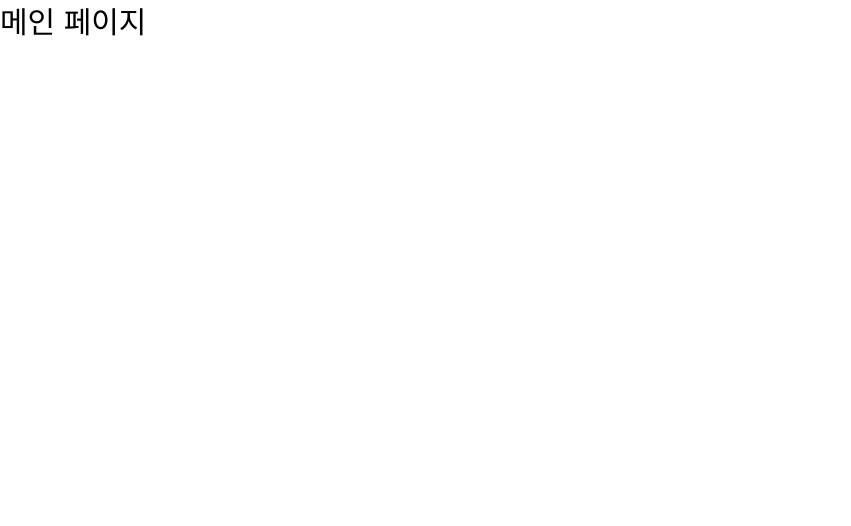
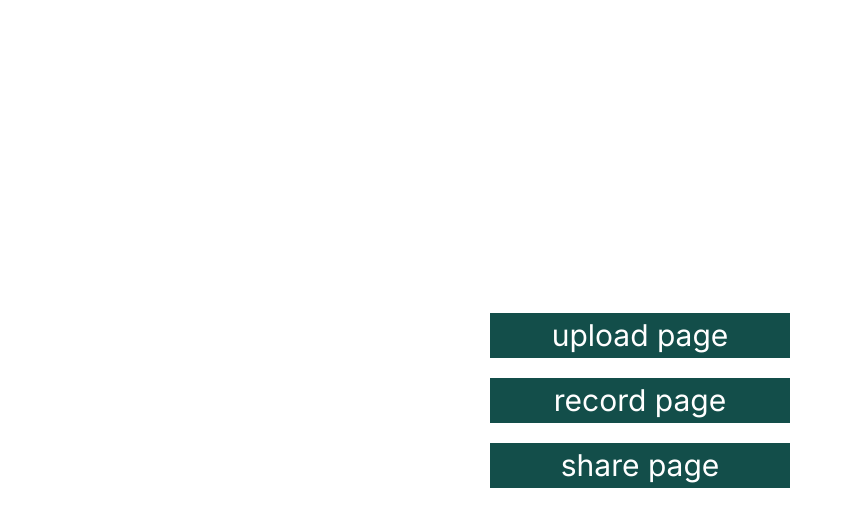
Before and after one commit to kimdonggu42/speech-to-text, a Next.js app: page / in a window 1280 px wide. Shown: the top 526 px of the page, without its empty margins (0-851 px from the left). Built offline with nearby package versions, Linux system fonts and the light colour scheme.

Commit message:
메인 페이지 카테고리 추가

```diff
--- a/src/app/page.tsx
+++ b/src/app/page.tsx
@@ -1,3 +1,27 @@
+'use client';
+
+import { useRouter } from 'next/navigation';
+
+const category = [{ path: 'upload' }, { path: 'record' }, { path: 'share' }];
+
 export default function Home() {
-  return <main className='text-[30px]'>메인 페이지</main>;
+  const router = useRouter();
+
+  return (
+    <main className='flex h-screen items-center justify-center'>
+      <ul className='flex w-[300px] flex-col gap-y-[20px] text-[30px]'>
+        {category.map((value, index) => {
+          return (
+            <li
+              key={index}
+              className='cursor-pointer bg-teal-900 text-center text-white'
+              onClick={() => router.push(`/${value.path}`)}
+            >
+              {value.path} page
+            </li>
+          );
+        })}
+      </ul>
+    </main>
+  );
 }
```
